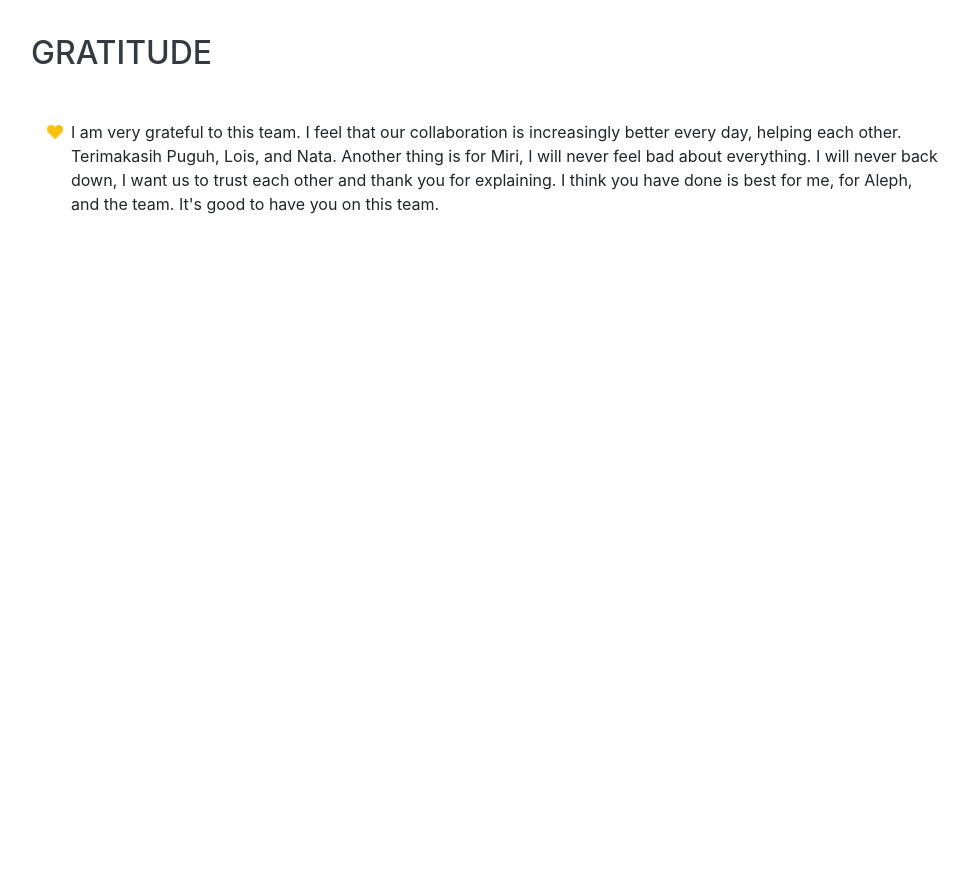
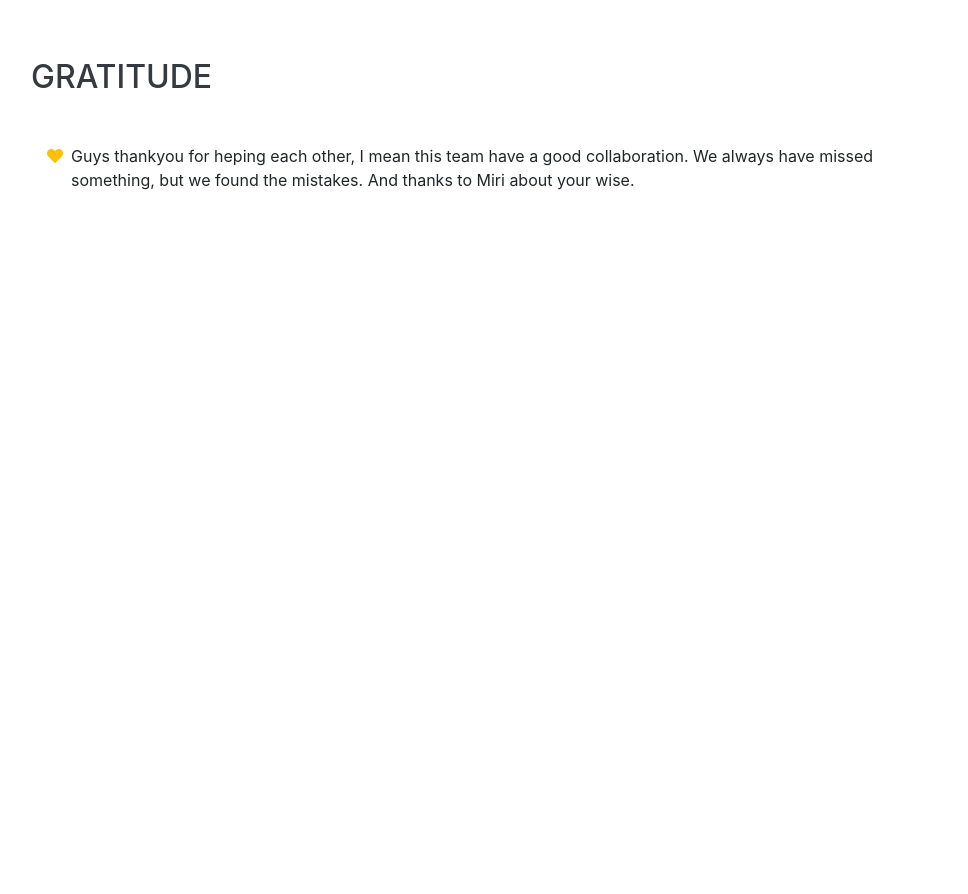
Before and after one commit to luckydhandy/luckydhandy.github.io, a website with bundled scripts: page index.html in a window 1280 px wide. Shown: the part 5880-6774 px from the top of the page, without its empty margins (289-1257 px from the left). Built offline with nearby package versions, Linux system fonts and the light colour scheme; a web font is replaced by a local one.

Commit message:
Update index.html

```diff
--- a/index.html
+++ b/index.html
@@ -165,7 +165,7 @@
         <ul class="fa-ul mb-0">
           <li>
             <i class="fa-li fa fa-heart text-warning"></i>
-            I am very grateful to this team. I feel that our collaboration is increasingly better every day, helping each other. Terimakasih Puguh, Lois, and Nata. Another thing is for Miri, I will never feel bad about everything. I will never back down, I want us to trust each other and thank you for explaining. I think you have done is best for me, for Aleph, and the team. It's good to have you on this team.</li>
+            Guys thankyou for heping each other, I mean this team have a good collaboration. We always have missed something, but we found the mistakes. And thanks to Miri about your wise.</li>
         </ul>
       </div>
     </section>
```
